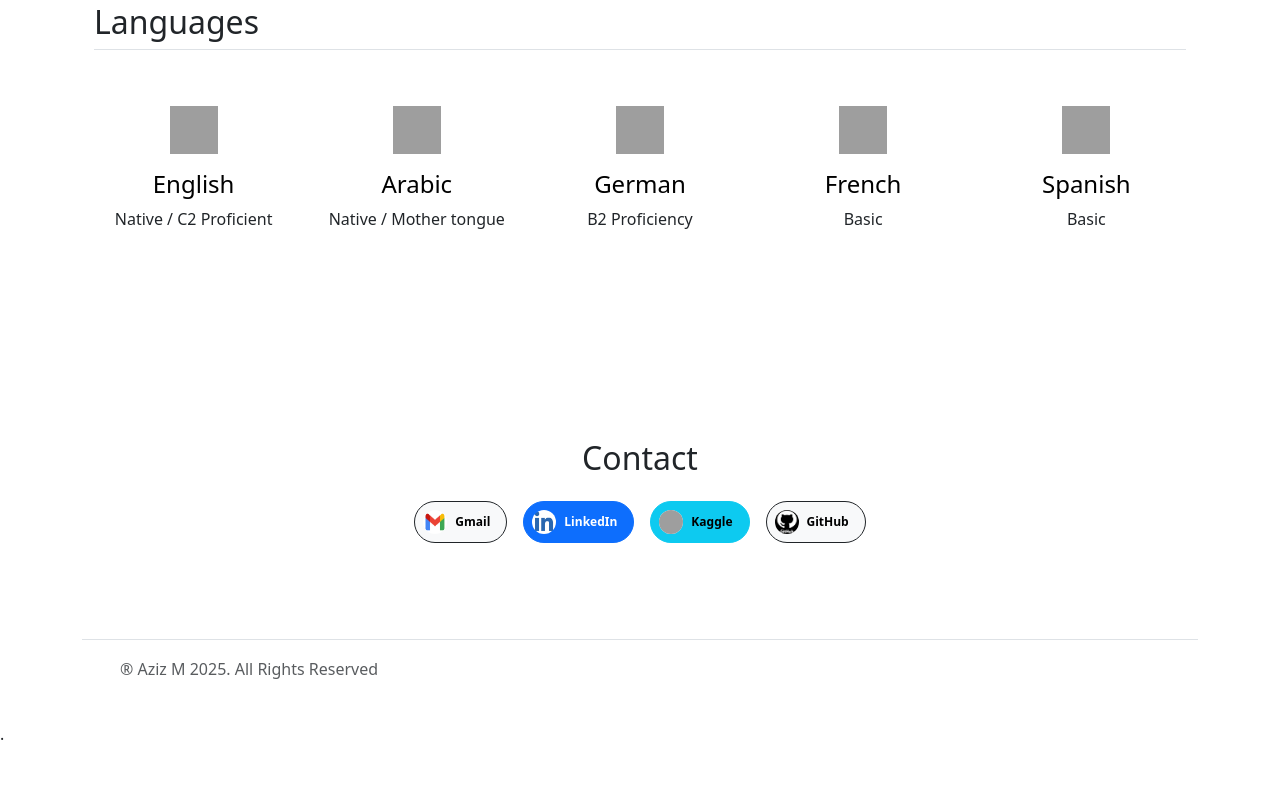
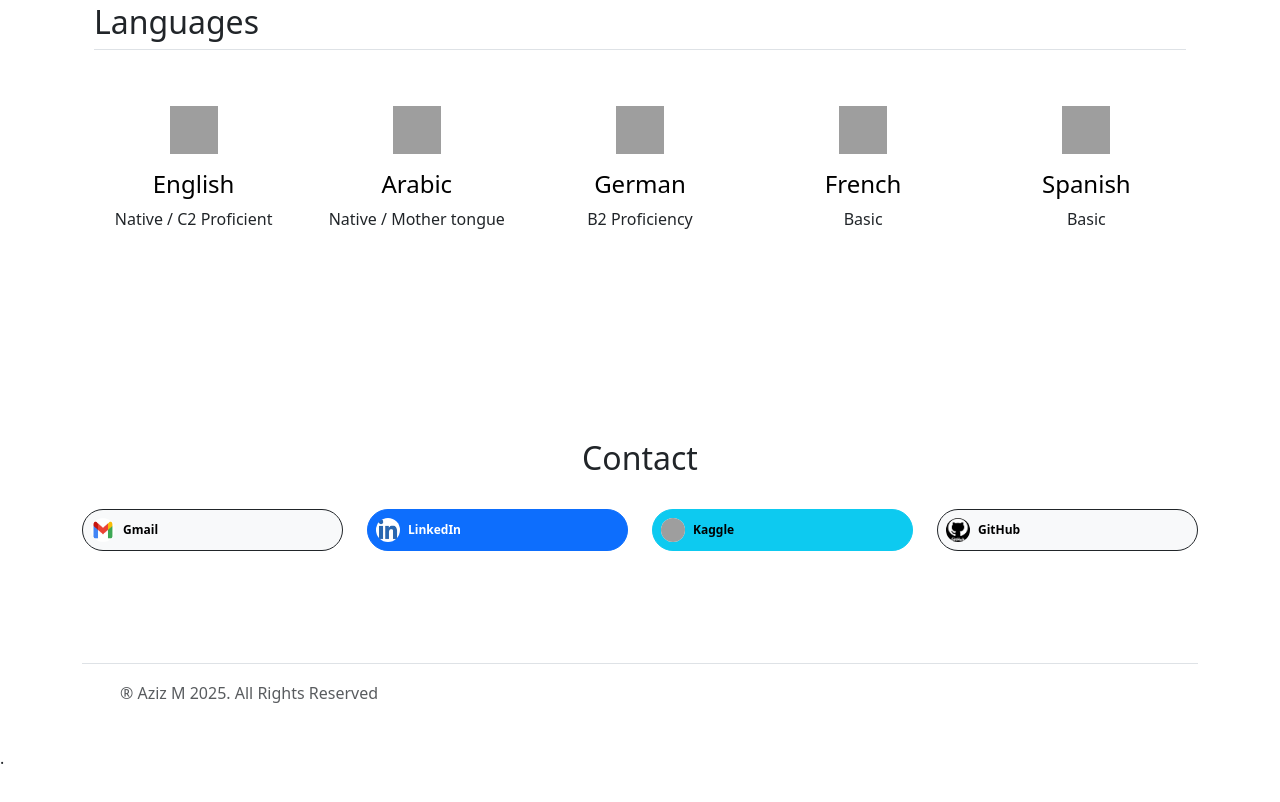
Before and after one commit to Mazizmq/MyResume, a plain HTML site: page index.html in a window 1280 px wide. Shown: the part 5036-5838 px from the top of the page. Drawn offline with nearby package versions, Linux system fonts and the light colour scheme; grey boxes are pictures that could not be loaded.

Commit message:
Update index.html

```diff
--- a/index.html
+++ b/index.html
@@ -383,35 +383,40 @@
             </div>
         </div>
     </section>
-    <section id="socials" class="mb-5">
-        <div class="d-flex flex-column align-items-center py-5">
-            <h2 class="mb-4">Contact</h2>
-            <div class="d-flex gap-3">
-                <a href="mailto:azize.mq@gmail.com" target="_blank" class="badge d-flex align-items-center p-2 text-bg-light border border-dark rounded-pill text-decoration-none" aria-label="Gmail">
+    <section id="contact" class="mb-5">
+        <div class="container">
+            <div class="row justify-content-center py-5">
+                <div class="col-12 mb-4 text-center">
+                    <h2>Contact</h2>
+                </div>
+                <div class="col-6 col-md-3 mb-3 d-flex justify-content-center">
+                    <a href="mailto:azize.mq@gmail.com" target="_blank" class="badge d-flex align-items-center p-2 text-bg-light border border-dark rounded-pill text-decoration-none w-100" aria-label="Gmail">
                         <img class="rounded-circle me-2" width="24" height="24" src="mail.png" alt="Gmail">
                         <span class="me-2">Gmail</span>
                     </a>
-
-
-                <a href="https://www.linkedin.com/in/azizemq/" target="_blank" class="badge d-flex align-items-center p-2 text-bg-primary border border-primary rounded-pill text-decoration-none" aria-label="LinkedIn">
+                </div>
+                <div class="col-6 col-md-3 mb-3 d-flex justify-content-center">
+                    <a href="https://www.linkedin.com/in/azizemq/" target="_blank" class="badge d-flex align-items-center p-2 text-bg-primary border border-primary rounded-pill text-decoration-none w-100" aria-label="LinkedIn">
                         <img class="rounded-circle me-2" width="24" height="24" src="in7.png" alt="LinkedIn">
                         <span class="me-2">LinkedIn</span>
                     </a>
-                <a href="https://www.kaggle.com/azizem" target="_blank" class="badge d-flex align-items-center p-2 text-bg-info border border-info rounded-pill text-decoration-none" aria-label="Kaggle">
+                </div>
+                <div class="col-6 col-md-3 mb-3 d-flex justify-content-center">
+                    <a href="https://www.kaggle.com/azizem" target="_blank" class="badge d-flex align-items-center p-2 text-bg-info border border-info rounded-pill text-decoration-none w-100" aria-label="Kaggle">
                         <img class="rounded-circle me-2" width="24" height="24" src="https://cdn.jsdelivr.net/gh/simple-icons/simple-icons/icons/kaggle.svg" alt="Kaggle" style="background:#fff;">
                         <span class="me-2">Kaggle</span>
                     </a>
-
-                <a href="https://github.com/Mazizmq" target="_blank" class="badge d-flex align-items-center p-2 text-bg-light border border-dark rounded-pill text-decoration-none" aria-label="GitHub">
+                </div>
+                <div class="col-6 col-md-3 mb-3 d-flex justify-content-center">
+                    <a href="https://github.com/Mazizmq" target="_blank" class="badge d-flex align-items-center p-2 text-bg-light border border-dark rounded-pill text-decoration-none w-100" aria-label="GitHub">
                         <img class="rounded-circle me-2" width="24" height="24" src="Github4.png" alt="GitHub">
                         <span class="me-2">GitHub</span>
                     </a>
-
-
+                </div>
             </div>
         </div>
     </section>
-    <section id="contact" class="mb-5">
+    <section id="contacts" class="mb-5">
 
         <div class="container"> <h2></h2><footer class="d-flex flex-wrap justify-content-between align-items-center py-3 my-4 border-top"> <div class="col-md-4 d-flex align-items-center"> <a href="/" class="mb-3 me-2 mb-md-0 text-body-secondary text-decoration-none lh-1" aria-label="Bootstrap"> <svg class="bi" width="30" height="24" aria-hidden="true"><use xlink:href="#bootstrap"></use></svg> </a> <span class="mb-3 mb-md-0 text-body-secondary">® Aziz M 2025. All Rights Reserved</span> </div> <ul class="nav col-md-4 justify-content-end list-unstyled d-flex"> <li class="ms-3"><a class="text-body-secondary" href="#" aria-label="Instagram"><svg class="bi" width="24" height="24" aria-hidden="true"><use xlink:href="#instagram"></use></svg></a></li> <li class="ms-3"><a class="text-body-secondary" href="#" aria-label="Facebook"><svg class="bi" width="24" height="24"><use xlink:href="#facebook"></use></svg></a></li> </ul> </footer> </div>
         <p>.</p>
```
Lines whose indentation alone changed are shown as unchanged.
